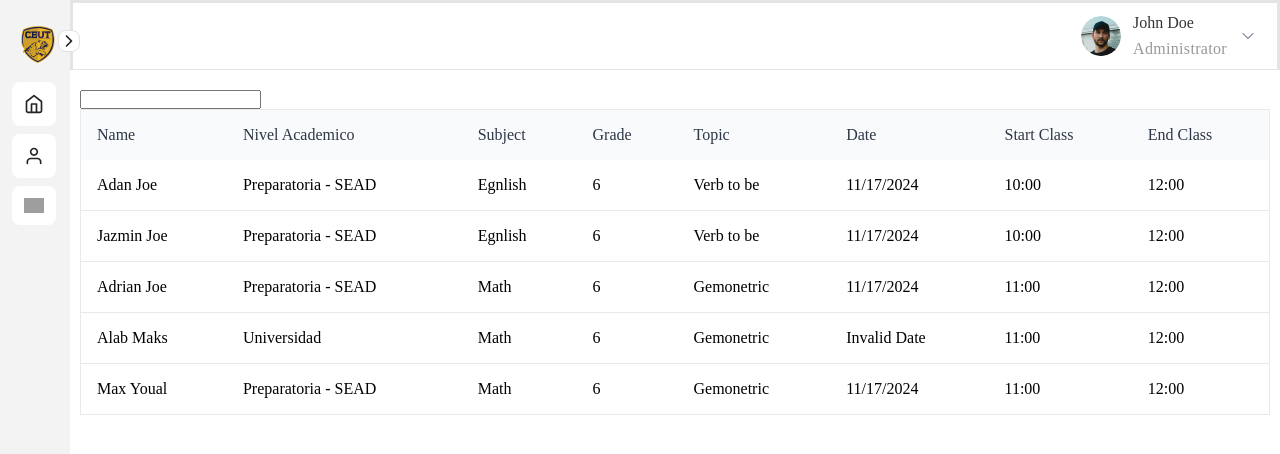
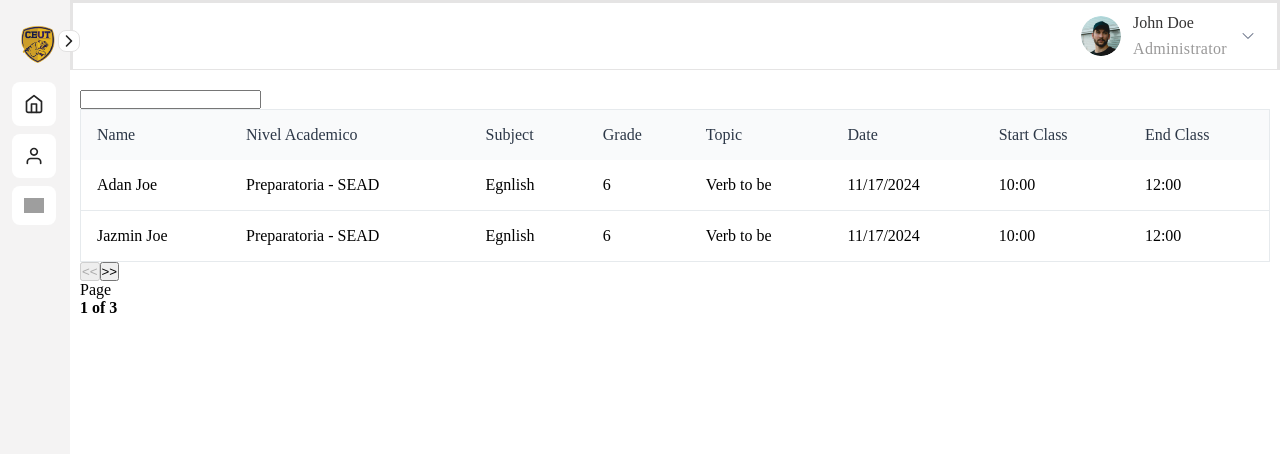
Before and after one commit to macin-dev/time-tracker, a React (Vite) app: page / in a window 1280 px wide. Shown: the top 454 px of the page. Built offline with nearby package versions, Linux system fonts and the light colour scheme; grey boxes are pictures that could not be loaded.

Commit message:
add pagination feature, no styles yet

```diff
--- a/src/components/table/Table.jsx
+++ b/src/components/table/Table.jsx
@@ -3,6 +3,7 @@ import {
   flexRender,
   getCoreRowModel,
   getFilteredRowModel,
+  getPaginationRowModel,
   useReactTable,
 } from "@tanstack/react-table";
 import { data } from "./data";
@@ -10,6 +11,10 @@ import { data } from "./data";
 import "./Table.scss";
 
 const Table = () => {
+  const [pagination, setPagination] = useState({
+    pageIndex: 0, // initial page index
+    pageSize: 2, // default page size
+  });
   const columns = [
     {
       accessorKey: "name",
@@ -63,9 +68,13 @@ const Table = () => {
     getFilteredRowModel: getFilteredRowModel(),
     state: {
       globalFilter,
+      pagination,
     },
     globalFilterFn: "includesString",
     onGlobalFilterChange: setGlobalFilter,
+    // pagination
+    getPaginationRowModel: getPaginationRowModel(),
+    onPaginationChange: setPagination,
   });
 
   return (
@@ -97,6 +106,28 @@ const Table = () => {
           ))}
         </tbody>
       </table>
+
+      <div>
+        <button
+          onClick={() => table.previousPage()}
+          disabled={!table.getCanPreviousPage()}
+        >
+          {"<<"}
+        </button>
+        <button
+          onClick={() => table.nextPage()}
+          disabled={!table.getCanNextPage()}
+        >
+          {">>"}
+        </button>
+        <span>
+          <div>Page</div>
+          <strong>
+            {table.getState().pagination.pageIndex + 1} of{" "}
+            {table.getPageCount().toLocaleString()}
+          </strong>
+        </span>
+      </div>
     </section>
   );
 };
```
